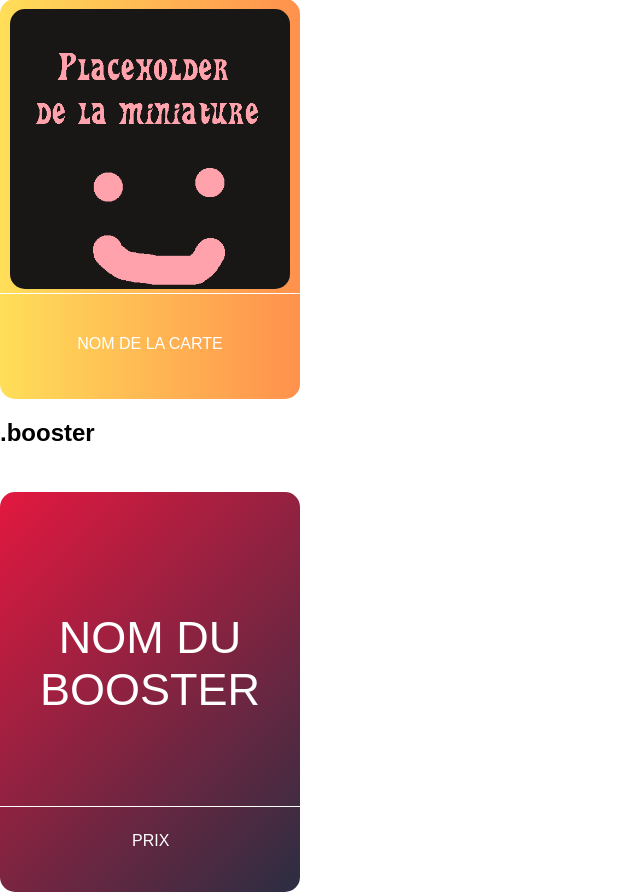
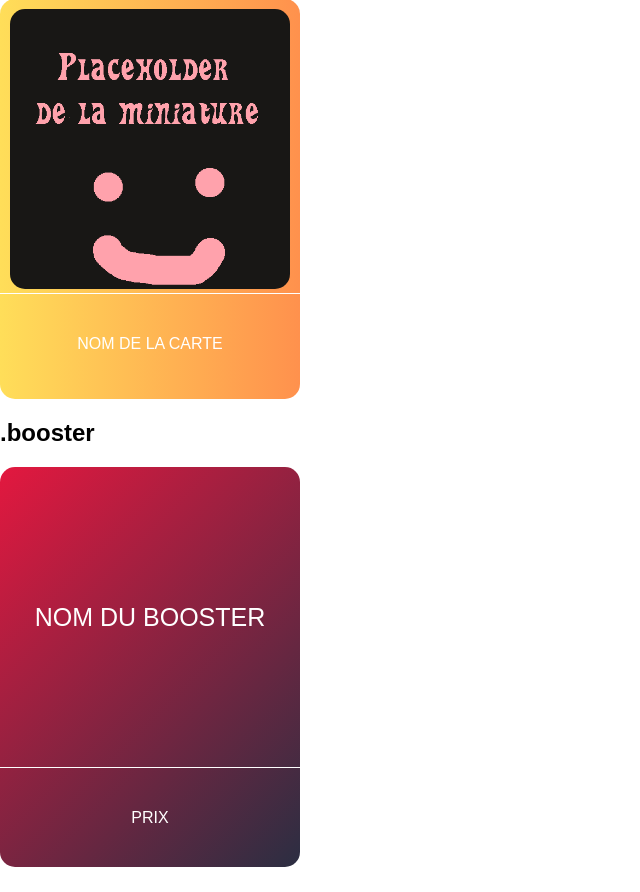
Before and after one commit to Thomas-Duthoit/CardCollect, a PHP site: page /cardCollectAssets.html in a window 1280 px wide. Shown: the part 2026-2918 px from the top of the page, without its empty margins (0-640 px from the left). After the commit the page ends 2893 px from the top, so only its background shows below. Run offline with PHP 8.4, Linux system fonts and the light colour scheme.

Commit message:
Fix CSS
- CSS Du booster largement mieux

```diff
--- a/cardCollectAssets.html
+++ b/cardCollectAssets.html
@@ -37,8 +37,8 @@
 
     <h2>.booster</h2>
     <div class="booster">
-        <p>NOM DU BOOSTER</p>
-        <span>PRIX</span>
+        <span>NOM DU BOOSTER</span>
+        <p>PRIX</p>
     </div>
 </body>
 </html>
--- a/css/style.css
+++ b/css/style.css
@@ -84,22 +84,20 @@ body {
 
 .booster p{
     color: var(--white);
+    border-top: 1px solid var(--white);
+    margin-top: 0px;
+    height: 100px;
     vertical-align: middle;
-    padding-top: 40%;
-    padding-bottom: 10%;
-    font-size: 45px;
+    line-height: 100px;
 }
 
 .booster span{
     color: var(--white);
-    border-top: 1px solid var(--white);
-    margin-top: 0px;
-    padding-top: 25px;
-    padding-left: 44%;
-    padding-right: 44%;
-    height: 100px;
-    vertical-align: middle;
-    line-height: 100px;
+    font-size: 25px;
+    margin: 10px 10px 0 10px;
+    padding-bottom: 50px;
+    border-radius: 15px;
+    line-height: 300px;
 }
 
 
```
